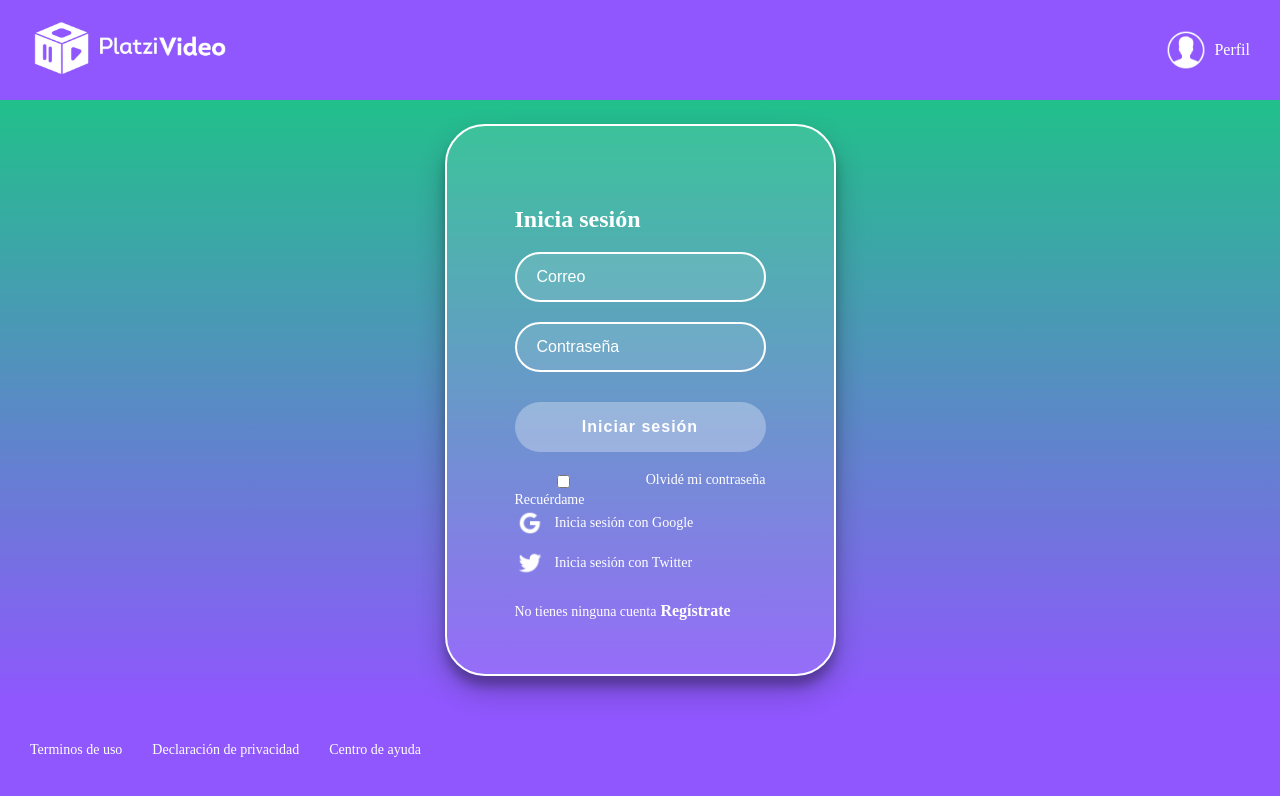
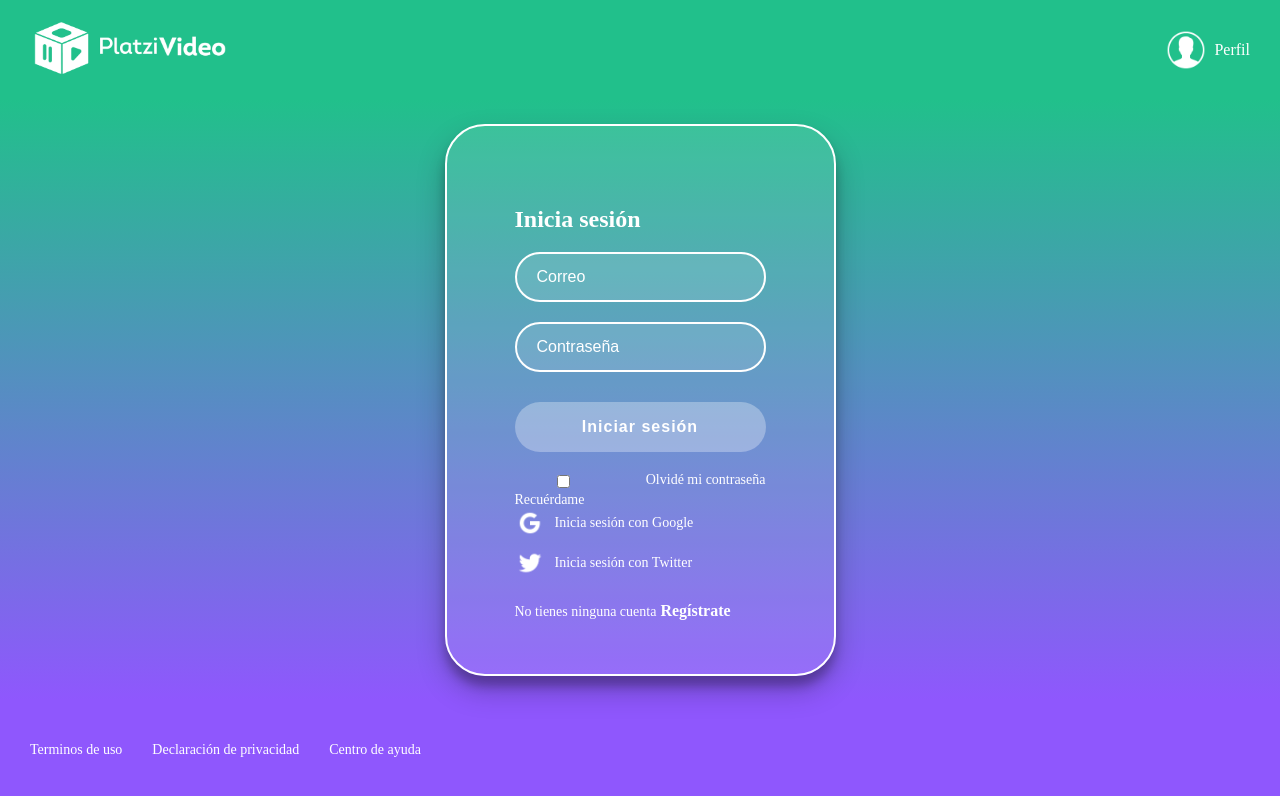
Before and after one commit to Cristhho/platzi-video, a React app: page /login in a window 1280 px wide. Shown: the top 796 px of the page. Built offline with nearby package versions, Linux system fonts and the light colour scheme; a web font is replaced by a local one.

Commit message:
ui changes

```diff
--- a/package.json
+++ b/package.json
@@ -12,6 +12,7 @@
   "license": "ISC",
   "dependencies": {
     "babel-eslint": "^10.1.0",
+    "classnames": "^2.2.6",
     "eslint": "^7.2.0",
     "eslint-config-airbnb": "^18.1.0",
     "eslint-plugin-import": "^2.21.2",
--- a/src/assets/styles/components/header.scss
+++ b/src/assets/styles/components/header.scss
@@ -7,6 +7,10 @@
   justify-content: space-between;
   top: 0px;
   width: 100%;
+}
+
+.isLogin, .isRegister {
+  background-color: #21c08b;
 }
 
 .header__img {
@@ -55,4 +59,5 @@
   margin-right: 8px;
   width: 40px;
   border-radius: 50%;
+  object-fit: cover;
 }
--- a/src/assets/styles/components/search.scss
+++ b/src/assets/styles/components/search.scss
@@ -5,6 +5,9 @@
   flex-direction: column;
   height: 300px;
   border-radius: 0px 0px 40px 40px;
+  .isHome {
+    width: 70%;
+  }
 }
 
 .main__title {
--- a/src/components/Header.js
+++ b/src/components/Header.js
@@ -1,6 +1,7 @@
 import React from 'react';
 import { connect } from 'react-redux';
 import { Link } from 'react-router-dom';
+import classnames from 'classnames';
 
 import gravatar from '../utils/gravatar';
 import { logoutRequest } from '../actions';
@@ -11,13 +12,19 @@ import logo from '../assets/static/logo-platzi-video-BW2.png';
 import userIcon from '../assets/static/user-icon.png';
 
 const header = (props) => {
-  const { user } = props;
+  const { user, isLogin, isRegister } = props;
   const hasUser = Object.keys(user).length > 0;
   const handleLogout = () => {
     props.logoutRequest({});
   };
+
+  const headerClass = classnames('header', {
+    isLogin,
+    isRegister,
+  });
+
   return (
-    <header className='header'>
+    <header className={headerClass}>
       <Link to='/'>
         <img className='header__img' src={logo} alt='Platzi Video' />
       </Link>
--- a/src/components/Layout.js
+++ b/src/components/Layout.js
@@ -1,12 +1,10 @@
 import React from 'react';
 
-import Header from './Header';
 import Footer from './Footer';
 
 export default function Layout({ children }) {
   return (
     <div className='App'>
-      <Header />
       {children}
       <Footer />
     </div>
--- a/src/components/Search.js
+++ b/src/components/Search.js
@@ -1,12 +1,16 @@
 import React from 'react';
+import classnames from 'classnames';
 
 import '../assets/styles/components/search.scss';
 
-export default function Search() {
+export default function Search({ isHome }) {
+  const inputStyle = classnames('input', {
+    isHome,
+  });
   return (
     <section className='main'>
       <h2 className='main__title'>¿Qué quieres ver hoy?</h2>
-      <input type='text' className='input' placeholder='Buscar...' />
+      <input type='text' className={inputStyle} placeholder='Buscar...' />
     </section>
   );
 }
--- a/src/containers/Home.js
+++ b/src/containers/Home.js
@@ -1,6 +1,7 @@
 import React from 'react';
 import { connect } from 'react-redux';
 
+import Header from '../components/Header';
 import Search from '../components/Search';
 import Categories from '../components/Categories';
 import Carousel from '../components/Carousel';
@@ -12,7 +13,8 @@ const Home = ({ mylist, trends, originals }) => {
 
   return (
     <>
-      <Search />
+      <Header />
+      <Search isHome />
 
       {
         mylist.length > 0 && (
--- a/src/containers/Login.js
+++ b/src/containers/Login.js
@@ -3,6 +3,7 @@ import { connect } from 'react-redux';
 import { Link } from 'react-router-dom';
 
 import { loginRequest } from '../actions';
+import Header from '../components/Header';
 
 import googleIcon from '../assets/static/google-icon.png';
 import twitterIcon from '../assets/static/twitter-icon.png';
@@ -28,6 +29,8 @@ const Login = (props) => {
   };
 
   return (
+    <>
+      <Header isLogin />
       <section className='login'>
         <section className='login__container'>
           <h2>Inicia sesión</h2>
@@ -59,6 +62,7 @@ const Login = (props) => {
           </p>
         </section>
       </section>
+    </>
   );
 };
 
--- a/src/containers/Register.js
+++ b/src/containers/Register.js
@@ -2,6 +2,7 @@ import React, { useState } from 'react';
 import { connect } from 'react-redux';
 import { Link } from 'react-router-dom';
 
+import Header from '../components/Header';
 import { registerRequest } from '../actions';
 
 import '../assets/styles/components/register.scss';
@@ -27,6 +28,8 @@ const Register = (props) => {
   };
 
   return (
+    <>
+      <Header isRegister />
       <section className='register'>
         <section className='register__container'>
           <h2>Regístrate</h2>
@@ -39,6 +42,7 @@ const Register = (props) => {
           <Link to='/login'>Iniciar sesión</Link>
         </section>
       </section>
+    </>
   );
 };
 
```
Also changed, not shown: 1 other file (tests, documents, lock files or other folders). Lines whose indentation alone changed are shown as unchanged.
